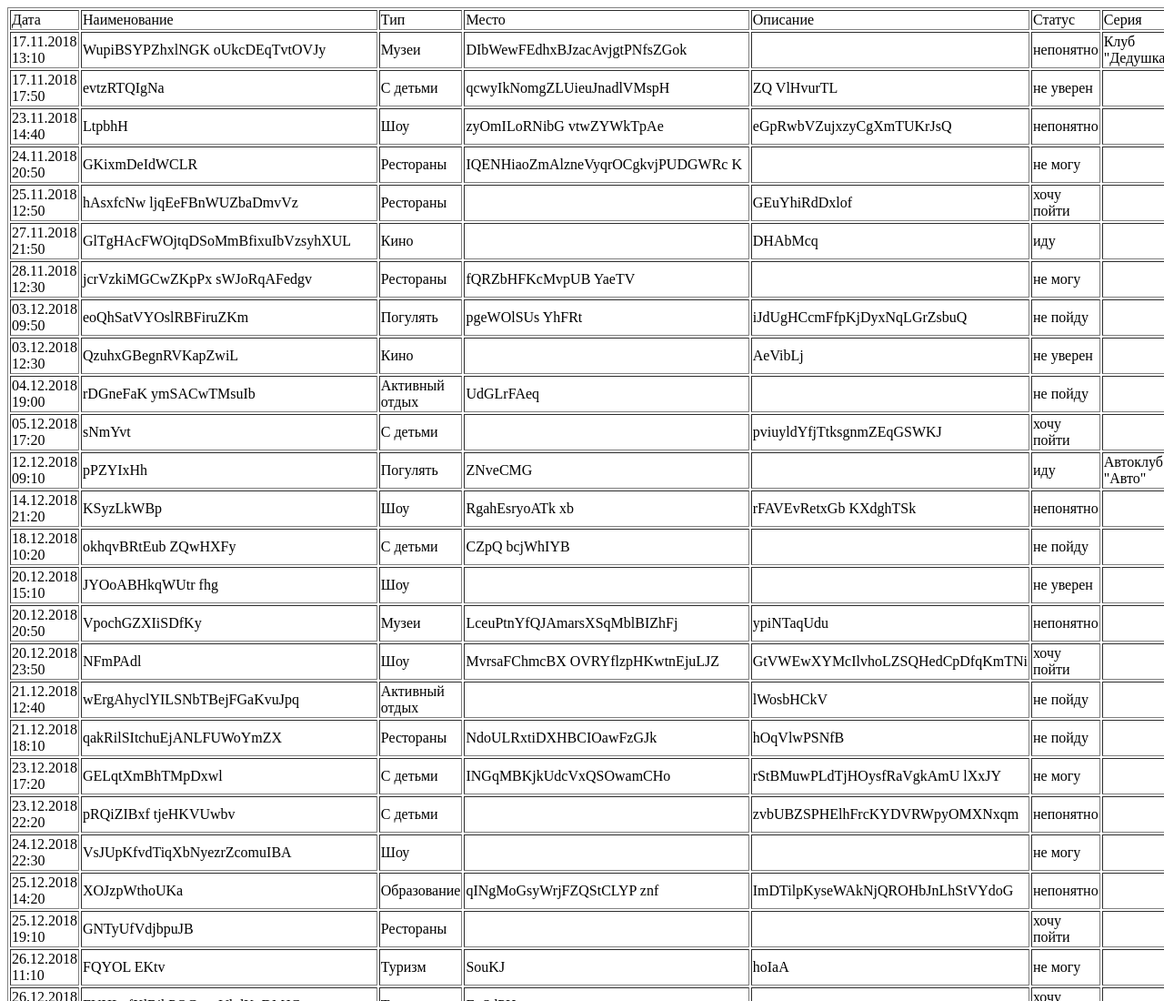
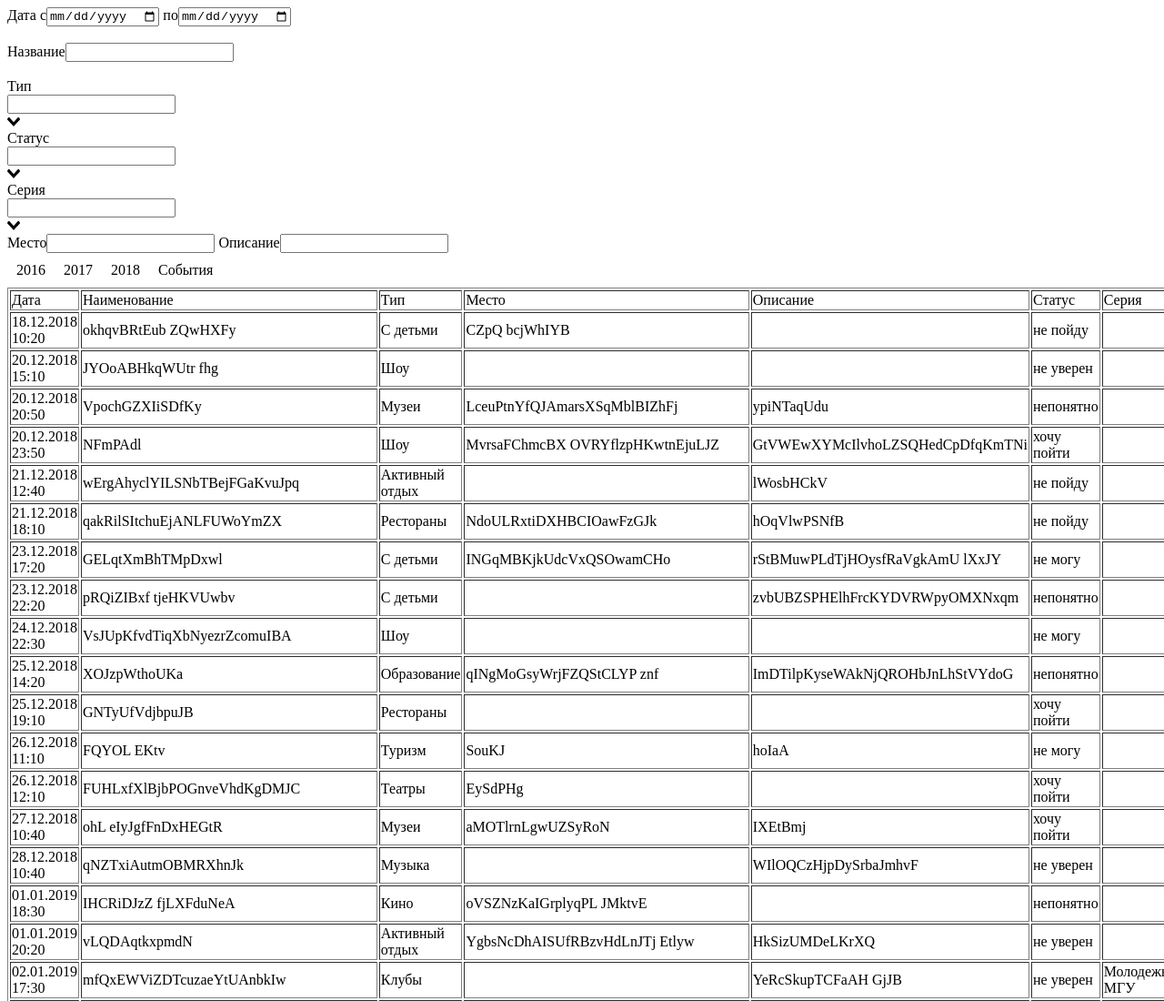
Before and after one commit to AJIEKCEY/events, a plain HTML site: page index.html in a window 1280 px wide. Shown: the top 1100 px of the page at 91% size. Drawn offline with nearby package versions, Linux system fonts and the light colour scheme.

Commit message:
Aded filtres

```diff
--- /dev/null
+++ b/index.css
@@ -0,0 +1,13 @@
+#menu {
+    display: flex;
+}
+
+#menu .menu_item {
+    cursor: pointer;
+    padding: 10px;
+    margin-right: 15;
+}
+
+#menu .menu_item:hover {
+    background-color: aliceblue;
+}
--- a/index.html
+++ b/index.html
@@ -3,12 +3,42 @@
 <head>
     <title>Test #4</title>
     <meta http-equiv='Content-Type' content='text/html; charset=utf-8'>
+    <link rel="stylesheet" href="index.css">
     <script src="dictionary.js"></script>
-    <script src="vue.js"></script>
+    <script src="https://unpkg.com/vue@latest"></script>
+    <script src="https://unpkg.com/vue-select@latest"></script>
 </head>
 <body>
     <div id="app">
-
+        <div id="filterBlock">
+            <!--
+                date - дата от-до,
+                title - по тексту,
+                type - выпадающий список  с множественным выбором (ВСсМН),
+                state - ВСсМН,
+                series - ВСсМН,
+                place - по тексту,
+                desc - по тексту
+             -->
+            <form>
+                Дата
+                <label>с<input v-model.lazy="filters.dateStart" type="date"></label>
+                <label>по<input v-model.lazy="filters.dateEnd" type="date"></label> <br><br>
+                <label>Название<input v-model.lazy="filters.title" type="text"></label> <br><br>
+                Тип
+                <v-select multiple v-model.lazy="filters.type" :options="transformForSelect(dic.type)"></v-select>
+                Статус
+                <v-select multiple v-model.lazy="filters.state" :options="transformForSelect(dic.state)"></v-select>
+                Серия
+                <v-select multiple v-model.lazy="filters.series" :options="transformForSelect(dic.series)"></v-select>
+                <label>Место<input v-model.lazy="filters.place" type="text"></label>
+                <label>Описание<input v-model.lazy="filters.desc" type="text"></label>
+            </form>
+        </div>
+        <div id="menu">
+            <div class="menu_item" v-for="item in years" @click="year = item">{{item}}</div>
+            <div class="menu_item" @click="year = 'now'">События</div>
+        </div>
         <table border=1>
             <thead>
                 <tr>
--- a/index.js
+++ b/index.js
@@ -1,13 +1,29 @@
+Vue.component('v-select', VueSelect.VueSelect);
+
+Array.prototype.diff = function(a) {
+    return this.filter(function(i) {return a.indexOf(i) < 0;});
+};
+
 new Vue({
     el: '#app',
     data: {
         events: [],
         dic: dc,
-        years: []
+        years: [],
+        year:'now',
+        filters: {
+            dateStart: '',
+            dateEnd: '',
+            title: '',
+            type: [], // выпадающий список  с множественным выбором (ВСсМН)
+            state: [], // ВСсМН
+            series: [],  //ВСсМН
+            place: '',
+            desc: ''
+        }
     },
     created: function () {
-        this.fetchData()
-
+        this.fetchData();
         this.formYearsArr();
     },
     methods: {
@@ -34,11 +50,12 @@ new Vue({
             xhr.send()
         },
         getUnix: function(date) {
-          //incoming date string format: dd.mm.yyyy hh:ss
+            //incoming date string format: dd.mm.yyyy hh:ss
+            //todo: обдумать реализацию, найти решение получше!
             const o = {
                 year : Number(date.slice(6,10)),
                 day : Number(date.slice(0,2)),
-                month : Number(date.slice(3,5)),
+                month : Number(date.slice(3,5)) - 1, // for constructor Date argument month is beginning with 0 for January to 11 for December.
                 hours : Number(date.slice(11,13)),
                 minutes : Number(date.slice(-2)),
             };
@@ -46,13 +63,59 @@ new Vue({
         },
         translate: function (field, value) {
             return this.dic[field][value];
+        },
+        transformForSelect: function (obj) {
+            let data = [];
+            for (let key in obj){
+                data.push({label: obj[key], value: key});
+            }
+            return data;
+        },
+        computeFiltersArr: function() {
+            let arr = [];
+            const filtres = this.filters;
+            for (key in filtres){
+                if (filtres[key]){
+                    if (Array.isArray(filtres[key])) {
+                        arr = arr.concat(arr, filtres[key].map(item => item.value));
+                    } else if (key == 'dateStart' || key == 'dateStart'){
+                        const d = new Date (filtres[key]);
+                        const options = { day: '2-digit', month: '2-digit',year: 'numeric'};
+                        arr.push(d.toLocaleDateString('ru-RU', options));
+                    } else {
+                        arr.push(filtres[key]);
+                    }
+                }
+            }
+            arr = arr.filter((elem, pos, ar) => {
+                return ar.indexOf(elem) == pos;
+            });
+            return arr;
         }
     },
     computed: {
         filteredEvents: function () {
-            let data = this.events.filter( row => {
-                return this.getUnix(row.date) > Date.now();
-            });
+            //todo: нужно определить логику фильтрации для текстовых полей и списков: объединение совпадений или пересечение
+
+            let data;
+            if (this.year === 'now') {
+                data = this.events.filter( row => {
+                    return this.getUnix(row.date) > Date.now();
+                });
+            } else {
+                data = this.events.filter( row => {
+                    return this.getUnix(row.date).getFullYear() === Number(this.year);
+                });
+            }
+
+            const filters = this.computeFiltersArr();
+
+            if (filters.length > 0){
+                data = data.filter( row => {
+                    let values = Object.keys(row).map(key => row[key]);
+                    return filters.diff(values).length == 0
+                });
+            }
             return data
         }
     }
```
